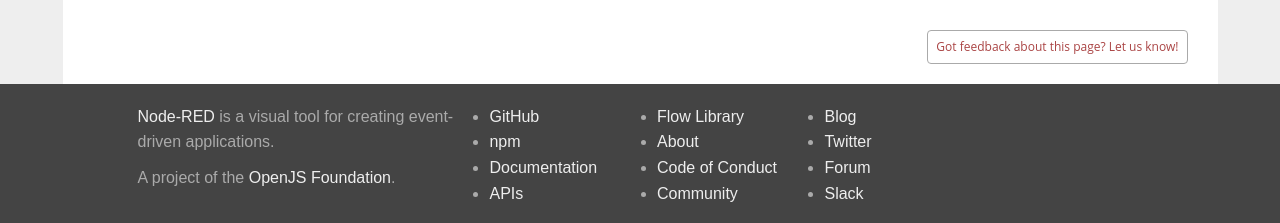
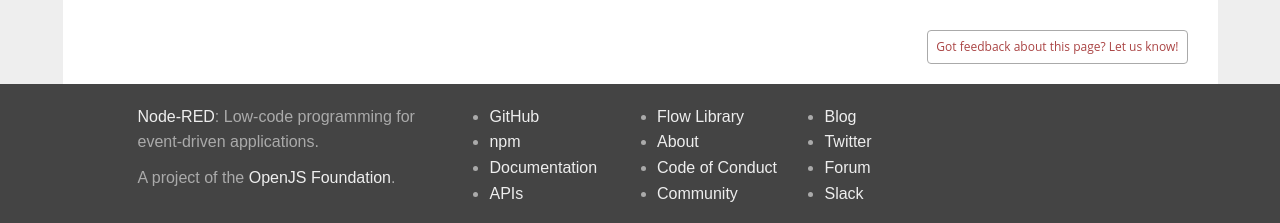
Before and after one commit to node-red/cookbook.nodered.org, a Jekyll site: the page built from index.md, in a window 1280 px wide and 900 px high, scrolled down 1568 px. Shown: the part 674-897 px from the top of the window. Built offline with Jekyll 4.4.1, drawn with Linux system fonts in a browser that asks for light colours; nearby versions of some CDN libraries.

Commit message:
Update footer

```diff
--- a/_includes/footer.html
+++ b/_includes/footer.html
@@ -1,7 +1,7 @@
 <div class="links">
     <div class="grid">
         <div class="col-1-3">
-            <p><a href="https://nodered.org">Node-RED</a> is a visual tool for creating event-driven applications.</p>
+            <p><a href="https://nodered.org">Node-RED</a>: Low-code programming for event-driven applications.</p>
             <p>A project of the <a href="https://openjsf.org//">OpenJS Foundation</a>.</p>
         </div>
         <div class="col-1-6">
```
